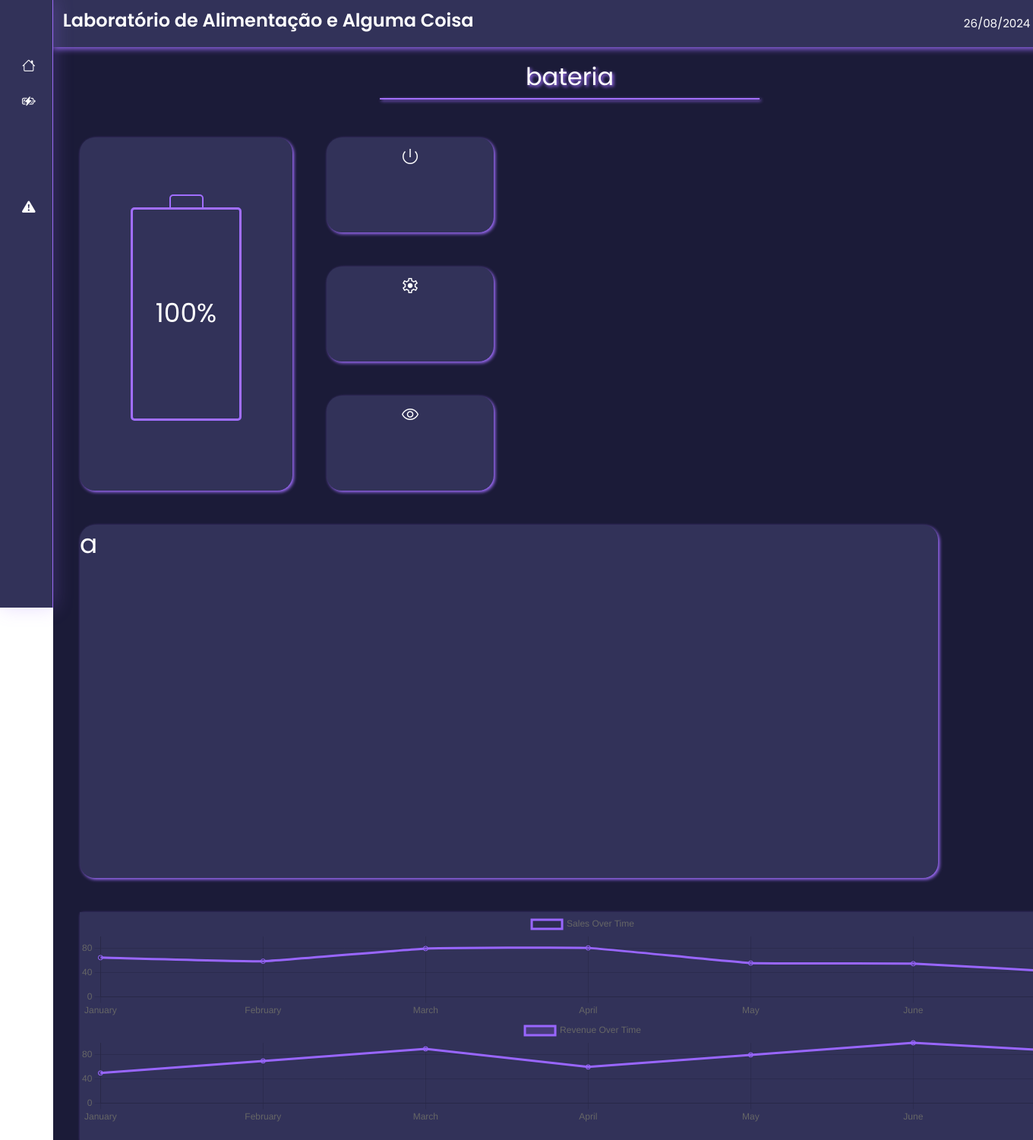
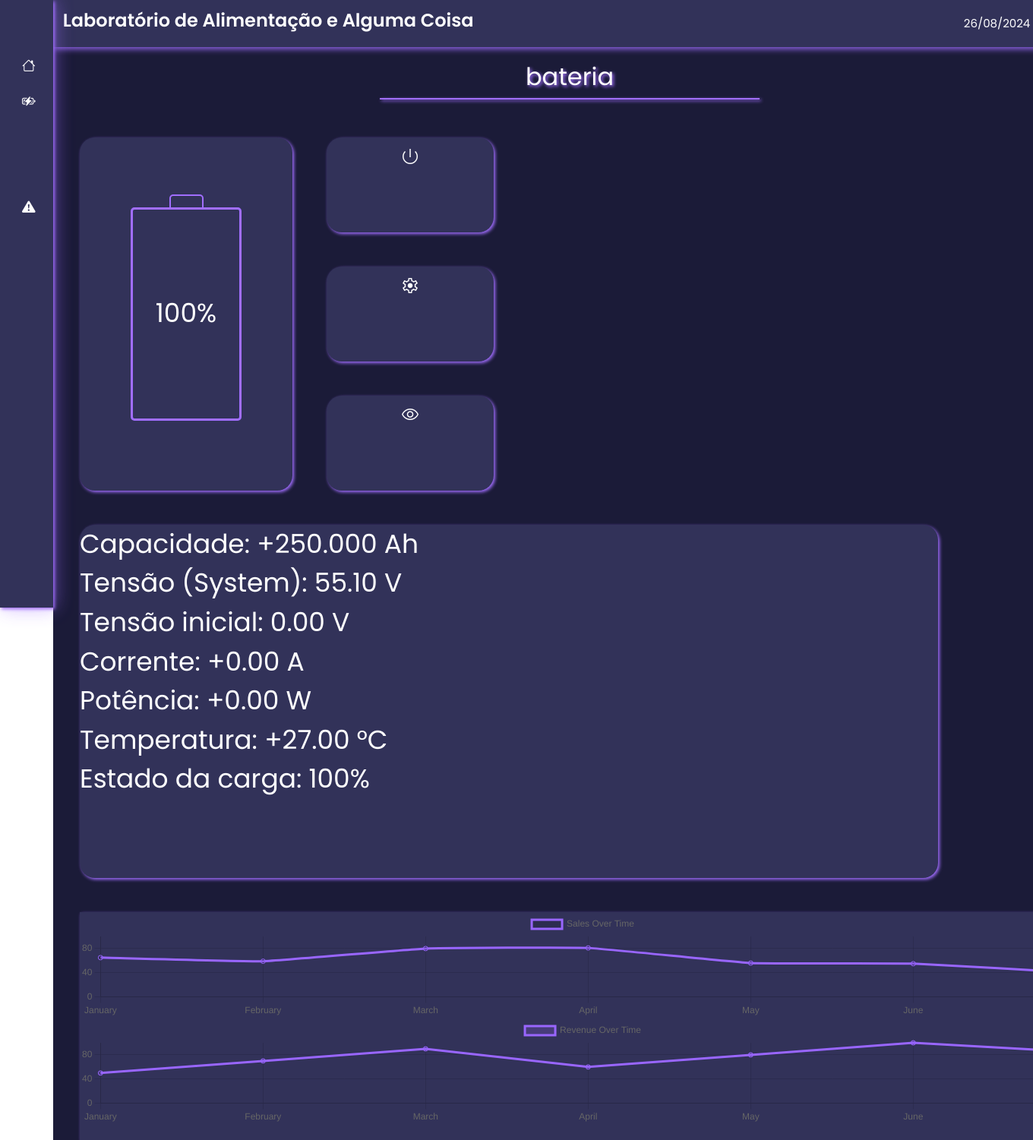
Before and after one commit to igor-mauricio/supervisorio-lab-mobilidade-e-armazenamento, a Flask app: page /minecraft in a window 1360 px wide; the page is wider, and only the part inside the window is pictured. Shown: that part at 76% size. Run offline with Flask 3, Linux system fonts and the light colour scheme; some libraries are stand-ins or nearby versions.

Commit message:
alterações: altumas alterações na pagina da bateria

```diff
--- a/app/static/css/minecraft.css
+++ b/app/static/css/minecraft.css
@@ -36,7 +36,7 @@ body {
     min-width: 70px;
     z-index: 1000;
     transition: all .25s ease-in-out;
-    border-right: 1px solid rgba(161, 110, 255, 0.94);
+    filter: drop-shadow(2px 2px 2px #A16EFF);
     background: #323259;
     box-shadow: 2px 0px 24px 0px rgba(161, 110, 255, 0.25);
     display: flex;
--- a/app/templates/minecraft.html
+++ b/app/templates/minecraft.html
@@ -49,7 +49,35 @@
             </div>
 
             <div class="info-pannel">
-                a
+                <div class="info-row">
+                    <span>Capacidade:</span>
+                    <span>+250.000 Ah</span>
+                </div>
+                <div class="info-row">
+                    <span>Tensão (System):</span>
+                    <span>55.10 V</span>
+                </div>
+                <div class="info-row">
+                    <span>Tensão inicial:</span>
+                    <span>0.00 V</span>
+                </div>
+                <div class="info-row">
+                    <span>Corrente:</span>
+                    <span>+0.00 A</span>
+                </div>
+                <div class="info-row">
+                    <span>Potência:</span>
+                    <span>+0.00 W</span>
+                </div>
+                <div class="info-row">
+                    <span>Temperatura:</span>
+                    <span>+27.00 °C</span>
+                </div>
+                <div class="info-row">
+                    <span>Estado da carga:</span>
+                    <span>100%</span>
+                </div>
+
             </div>
 
             <div class="chart-container">
```
